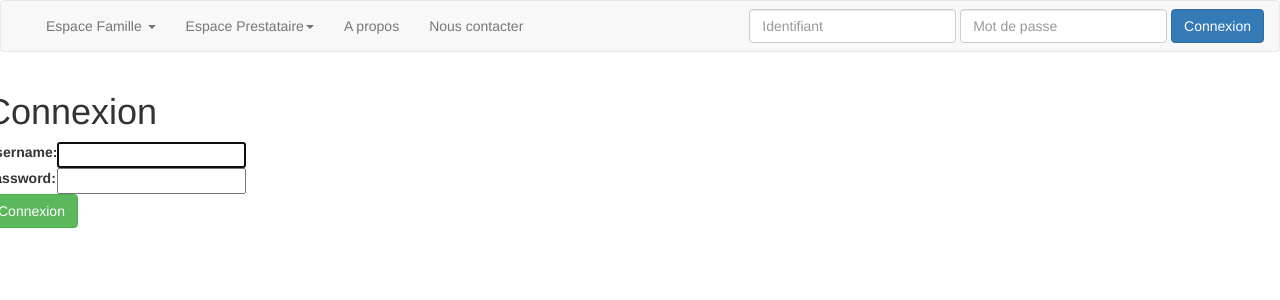
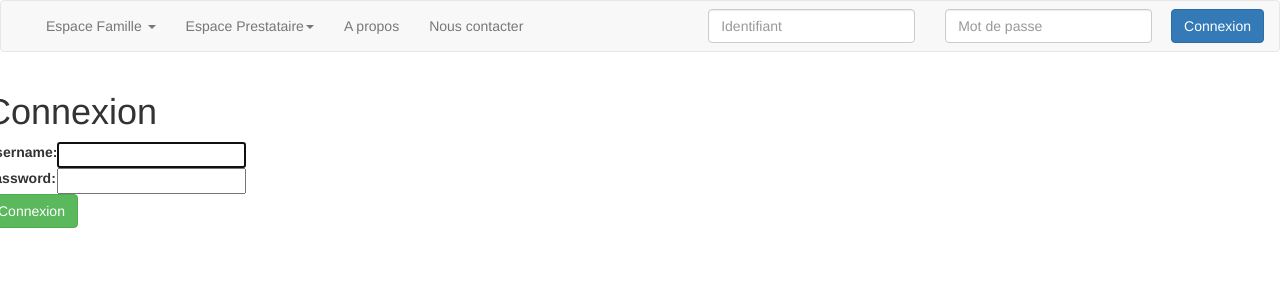
Before and after one commit to mvergerdelbove/famille, a Django app: a page that uses famille/templates/base.html in a window 1280 px wide. Shown: the top 300 px of the page. Run offline with Django 3.2, Linux system fonts and the light colour scheme; some libraries are stand-ins or nearby versions.

Commit message:
fix design issue in navbar

```diff
--- a/famille/templates/base.html
+++ b/famille/templates/base.html
@@ -67,8 +67,12 @@
       <form class="navbar-form navbar-right" role="login"
 	    action="{{ login_url }}" method="post">{% csrf_token %}
 	<div class="form-group">
-          <input type="text" class="form-control" name="username" placeholder="Identifiant">
-	  <input type="text" class="form-control" name="password" placeholder="Mot de passe">
+	  <div class="col-md-6">
+            <input type="text" class="form-control" name="username" placeholder="Identifiant">
+	  </div>
+	  <div class="col-md-6">
+	    <input type="text" class="form-control" name="password" placeholder="Mot de passe">
+	  </div>
 	  <input type="hidden" name="next" value="/" />
 	</div>
 	<button type="submit" class="btn btn-primary">Connexion</button>
--- a/famille/templates/home.html
+++ b/famille/templates/home.html
@@ -20,7 +20,6 @@
 	  <button type="submit" class="btn btn-warning">Rechercher</button>
 	  {% endbuttons %}
 	</form>
-
       </div>
     </article>
     <article class="row margin-top-0">
```
